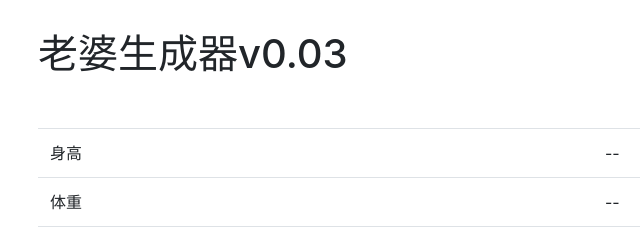
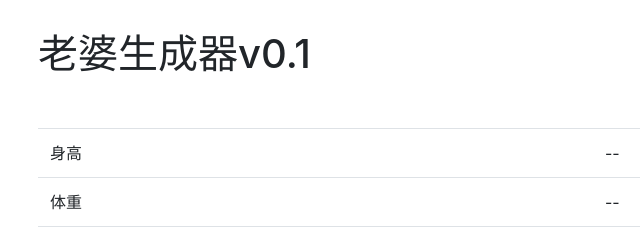
Before and after one commit to reed-overflow/Random-waifu-generater, a plain HTML site: page index.html in a window 1280 px wide. Shown: the top 240 px of the page, 47-687 px from the left. Drawn offline with Linux system fonts and the light colour scheme.

Commit message:
Update index.html

```diff
--- a/index.html
+++ b/index.html
@@ -17,7 +17,7 @@
 </head>
 
 <body class="container">
-    <h1 style="margin:30px 0px 10px 0px;">老婆生成器v0.03</h1>
+    <h1 style="margin:30px 0px 10px 0px;">老婆生成器v0.1</h1>
     <div class="form-group" style="text-align:right;">
         <a href="https://adnmb1.com/t/15788691">讨论地址</a>
         <a href="https://github.com/reed-chan/Random-waifu-generater">Source</a>
```
